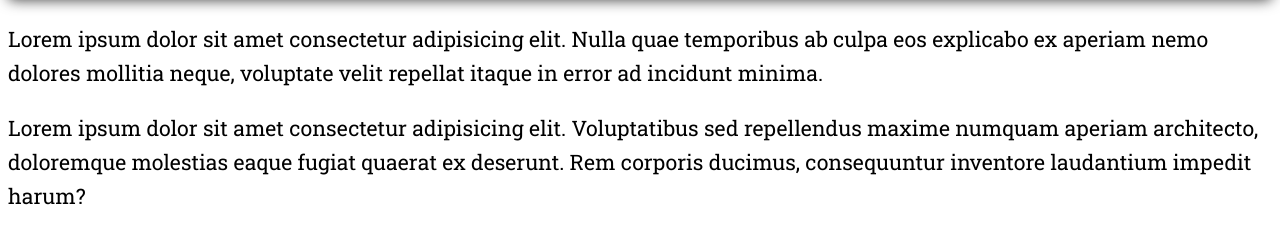
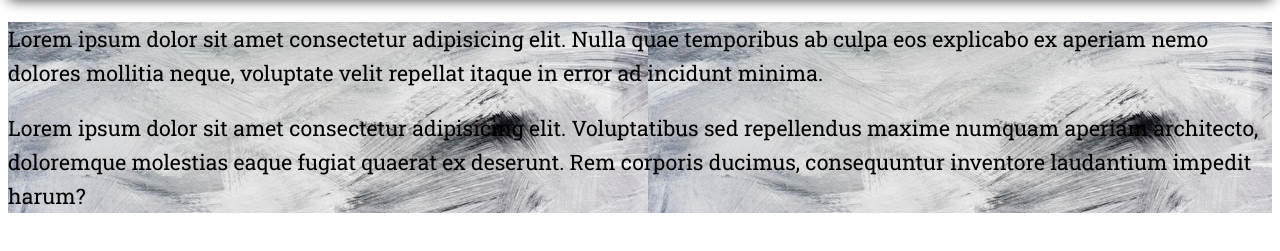
Before and after one commit to DavidChhing/Personal-Portfolio, a website: page index.html in a window 1280 px wide. Shown: the part 153-404 px from the top of the page. Drawn offline with Linux system fonts and the light colour scheme.

Commit message:
installed postcss and image folder

```diff
--- a/index.html
+++ b/index.html
@@ -13,6 +13,7 @@
 <body>
     <header class="header">
         <h1 class="header-name">David Chhing</h1>
+            <nav>
                 <ul class="main-nav">
                     <li><a href="home">HOME</a></li>
                     <li><a href="projects">PROJECTS</a></li>
@@ -20,6 +21,7 @@
                     <li><a href="skills">SKILLS</a></li>
                     <li><a href="contact-me">CONTACT ME</a></li>
                 </ul>
+            </nav>
     </header>
     <main>
         <p>
--- a/styles.css
+++ b/styles.css
@@ -1,12 +1,14 @@
 * {
 	box-sizing: border-box;
 }
-
+main {
+	background: url(./images/grey-background.jpeg);
+}
 body {
-    font-family: 'Roboto Slab', serif;
+	font-family: 'Roboto Slab', serif;
     font-size: 1.33em;
     line-height: 1.6;
-    min-height: 100vh;
+	min-height: 100vh;
 }
 
 ul {
@@ -74,7 +76,7 @@ a {
 }
 
 @media (min-width: 1025px) {
-	.header {
+    .header {
 		flex-direction: row;
 		justify-content: space-between;
 	}
```
Also changed, not shown: package.json (added, +28 -0 lines), images/chalk-image.jpg (added), images/grey-background.jpeg (added), 1 other file. Lines whose indentation alone changed are shown as unchanged.
